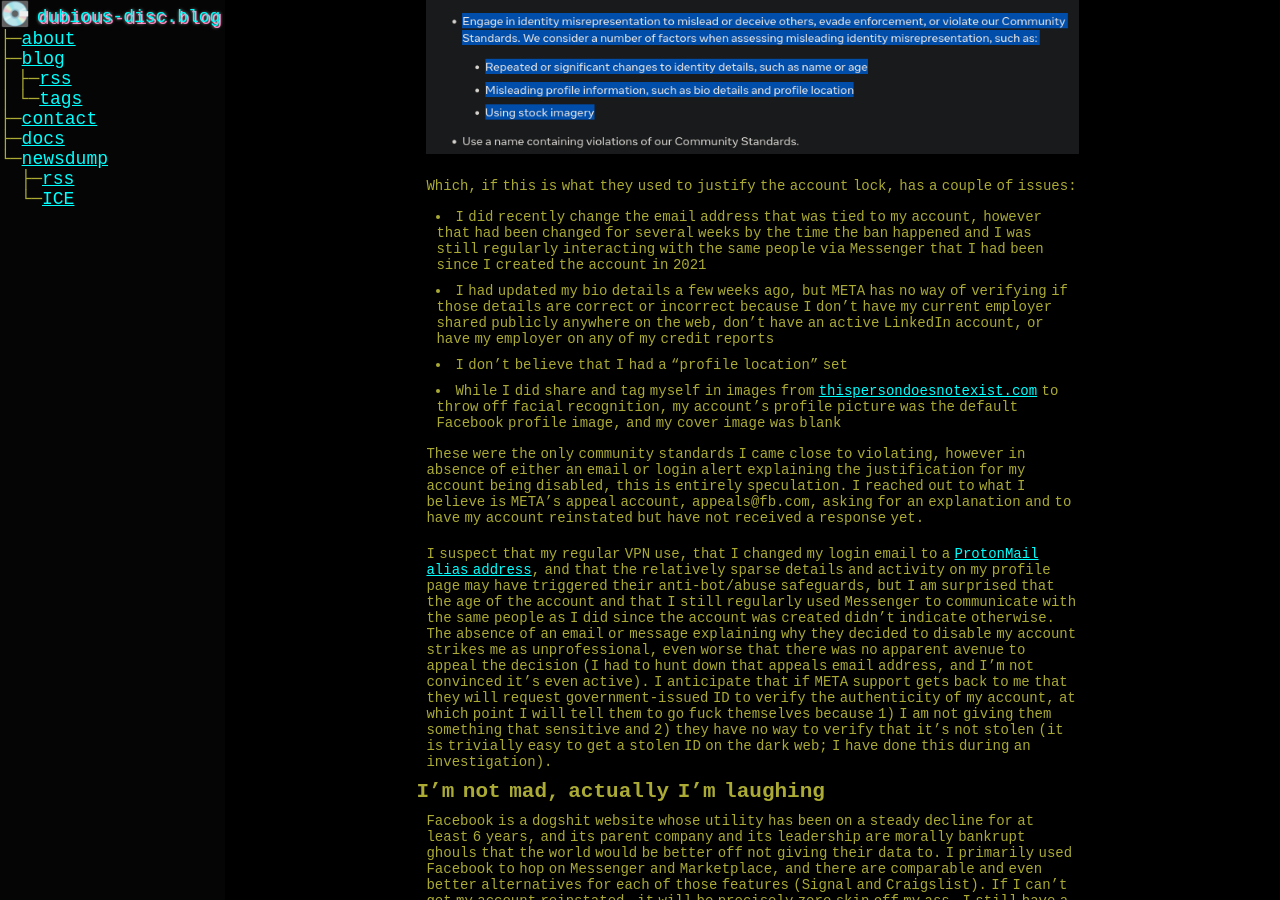
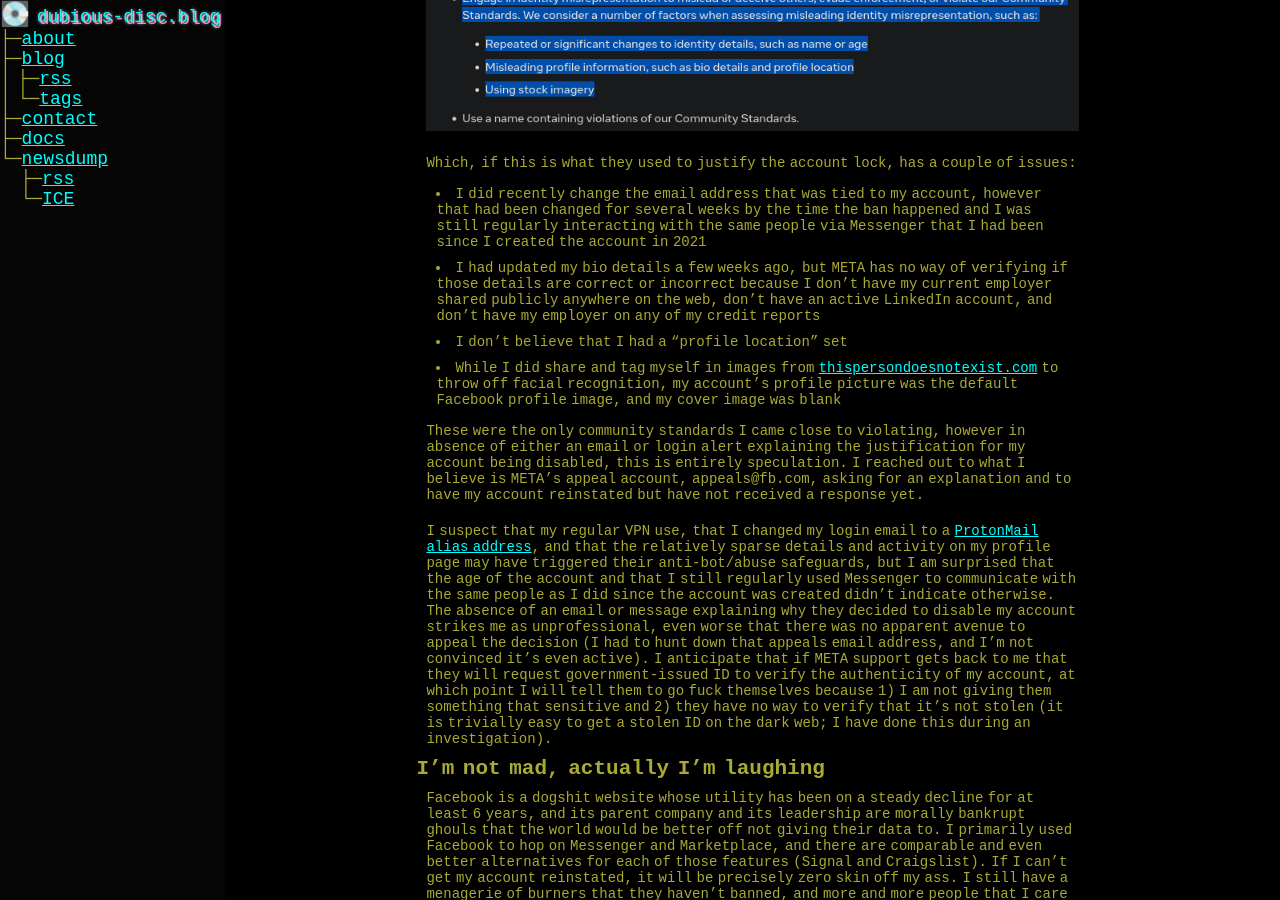
Before and after one commit to paranoid-porygon/paranoid-porygon.github.io, a Jekyll site: the page built from _posts/published/2025-10-22-facebook-finally-banned-me.md, in a window 1280 px wide and 900 px high, scrolled down 2708 px. Built offline with Jekyll 4.4.1, drawn with Linux system fonts in a browser that asks for light colours; some of the changed text lies outside the part shown.

Commit message:
fixed issues with blog post

```diff
--- a/_posts/published/2025-10-22-facebook-finally-banned-me.md
+++ b/_posts/published/2025-10-22-facebook-finally-banned-me.md
@@ -33,15 +31,15 @@ The only section of any of these that looked remotely applicable was this, from
 
 Which, if this is what they used to justify the account lock, has a couple of issues:
 * I did recently change the email address that was tied to my account, however that had been changed for several weeks by the time the ban happened and I was still regularly interacting with the same people via Messenger that I had been since I created the account in 2021
-* I had updated my bio details a few weeks ago, but META has no way of verifying if those details are correct or incorrect because I don't have my current employer shared publicly anywhere on the web, don't have an active LinkedIn account, or have my employer on any of my credit reports
+* I had updated my bio details a few weeks ago, but META has no way of verifying if those details are correct or incorrect because I don't have my current employer shared publicly anywhere on the web, don't have an active LinkedIn account, and don't have my employer on any of my credit reports
 * I don't believe that I had a "profile location" set
-* While I did share and tag myself in images from [thispersondoesnotexist.com](thispersondoesnotexist.com) to throw off facial recognition, my account's profile picture was the default Facebook profile image, and my cover image was blank
+* While I did share and tag myself in images from [thispersondoesnotexist.com](https://www.thispersondoesnotexist.com) to throw off facial recognition, my account's profile picture was the default Facebook profile image, and my cover image was blank
 
 These were the only community standards I came close to violating, however in absence of either an email or login alert explaining the justification for my account being disabled, this is entirely speculation. I reached out to what I believe is META's appeal account, appeals@fb.com, asking for an explanation and to have my account reinstated but have not received a response yet.
 
 I suspect that my regular VPN use, that I changed my login email to a [ProtonMail alias address][proton-alias], and that the relatively sparse details and activity on my profile page may have triggered their anti-bot/abuse safeguards, but I am surprised that the age of the account and that I still regularly used Messenger to communicate with the same people as I did since the account was created didn't indicate otherwise. The absence of an email or message explaining why they decided to disable my account strikes me as unprofessional, even worse that there was no apparent avenue to appeal the decision (I had to hunt down that appeals email address, and I'm not convinced it's even active). I anticipate that if META support gets back to me that they will request government-issued ID to verify the authenticity of my account, at which point I will tell them to go fuck themselves because 1) I am not giving them something that sensitive and 2) they have no way to verify that it's not stolen (it is trivially easy to get a stolen ID on the dark web; I have done this during an investigation).
 
-# I'm not mad, actually I'm laughing
+## I'm not mad, actually I'm laughing
 
 Facebook is a dogshit website whose utility has been on a steady decline for at least 6 years, and its parent company and its leadership are morally bankrupt ghouls that the world would be better off not giving their data to. I primarily used Facebook to hop on Messenger and Marketplace, and there are comparable and even better alternatives for each of those features (Signal and Craigslist). If I can't get my account reinstated, it will be precisely zero skin off my ass. I still have a menagerie of burners that they haven't banned, and more and more people that I care to instant message are starting to use Signal.
 
```
Also changed, not shown: other parts of _posts/published/2025-10-22-facebook-finally-banned-me.md (+0 -2 lines).
